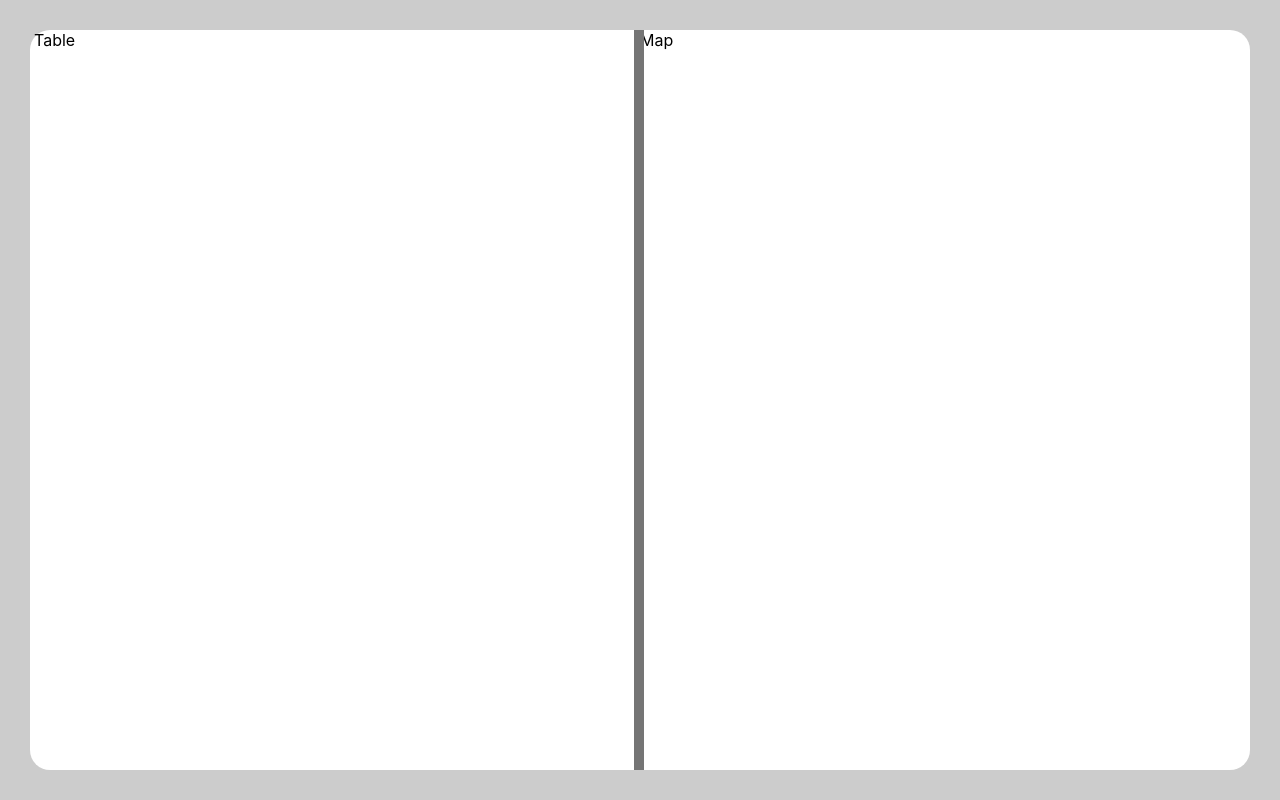
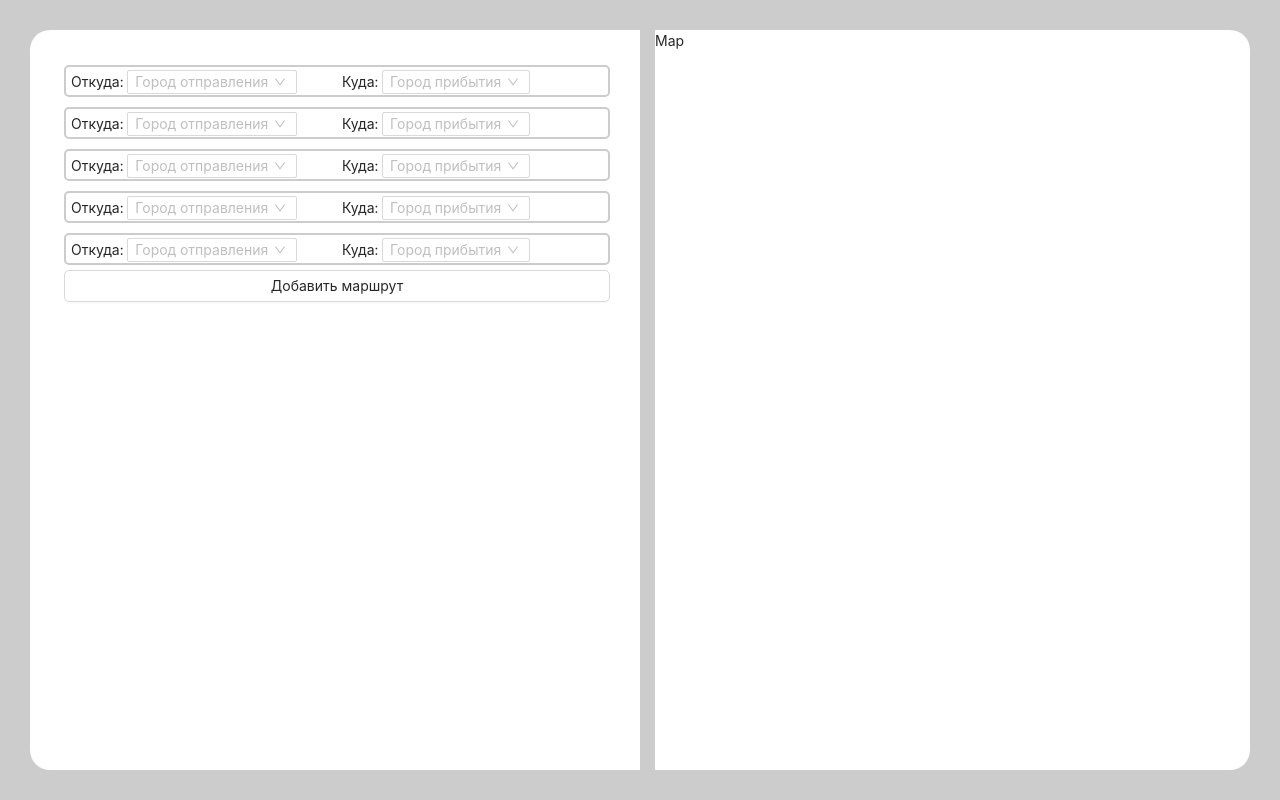
Before and after one commit to ArtsemKez/task, a React (Create React App) app: page / in a window 1280 px wide. Built offline with nearby package versions, Linux system fonts and the light colour scheme.

Commit message:
Layout Table.js (Add TableItems.js, TableItem.js & Add route button) & add Antd. Refactoring Tracker.js (resized).

```diff
--- a/package.json
+++ b/package.json
@@ -6,6 +6,7 @@
     "@testing-library/jest-dom": "^5.16.4",
     "@testing-library/react": "^13.0.1",
     "@testing-library/user-event": "^13.5.0",
+    "antd": "^4.19.5",
     "react": "^18.0.0",
     "react-dom": "^18.0.0",
     "react-scripts": "5.0.1",
--- a/src/App.css
+++ b/src/App.css
@@ -1,18 +1,6 @@
-/*#right_panel {*/
-/*    position: absolute;*/
-/*    width: 96px;*/
-/*    padding-left: 4px;*/
-/*    height: 100%;*/
-/*    right: 0;*/
-/*    background-color: #f0f0f0;*/
-/*}*/
-
-/*#resize {*/
-/*    background-color: #ccc;*/
-/*    position: absolute;*/
-/*    left: 0;*/
-/*    width: 40px;*/
-/*    height: 100%;*/
-/*    cursor: w-resize;*/
-
-/*}*/
+.App{
+    position: absolute;
+    background-color: #cccccc;
+    height: 100%;
+    width: 100%;
+}
--- a/src/App.js
+++ b/src/App.js
@@ -1,13 +1,14 @@
+import 'antd/dist/antd.css';
 import './App.css';
+
 import {Tracker} from "./components/Tracker/Tracker";
 
 function App() {
-
-  return (
-    <div>
-      <Tracker/>
-    </div>
-  );
+    return (
+        <div className={'App'}>
+            <Tracker/>
+        </div>
+    );
 }
 
 export default App;
--- a/src/components/Tracker/Map/Map.module.css
+++ b/src/components/Tracker/Map/Map.module.css
@@ -2,7 +2,7 @@
     display: flex;
     flex-direction: row;
     flex-grow: 1;
-    width: 50%;
+    width: calc(50% - 15px);
     height: 100%;
     min-width: 200px;
     position: absolute;
--- a/src/components/Tracker/Table/Table.js
+++ b/src/components/Tracker/Table/TableComponent.js
@@ -1,7 +1,8 @@
 import React, {useEffect} from "react";
-import style from "./Table.module.css"
+import style from "./TableComponent.module.css"
+import {TableItems} from "./TableItems/TableItems";
 
-export const Table = () => {
+export const TableComponent = () => {
 
     const resized = () => {
 
@@ -12,17 +13,10 @@ export const Table = () => {
         const trackerArea = document.getElementById('TrackerBody')
 
         const resize = (event) => {
-
-            let shift = mousePosition - event.screenX
             mousePosition = event.screenX
-
-            tableArea.style.width = (parseInt(mousePosition) - 30 + 'px')
+            tableArea.style.width = (parseInt(mousePosition) - 45 + 7 + 'px')
             mapArea.style.width = (parseInt(getComputedStyle(trackerArea, '').width) -
-                parseInt(getComputedStyle(tableArea, '').width)) + 'px'
-
-            console.log('table width:', tableArea.style.width)
-            console.log('shift:', shift)
-            console.log('mousePosition:', mousePosition)
+                parseInt(getComputedStyle(tableArea, '').width) - 15) + 'px'
         }
 
         resizedLine.addEventListener("mousedown", () => {
@@ -32,23 +26,20 @@ export const Table = () => {
         document.addEventListener("mouseup", () => {
             document.removeEventListener("mousemove", resize, false);
         }, false);
-
     }
 
     useEffect(() => {
         resized()
     }, [])
 
-
     return (
         <>
-
-
             <div id={'tableBody'} className={style.Table}>
-            Table
+                <div className={style.tableItems}>
+                    <TableItems/>
+                </div>
                 <div id={'resize'} className={style.resize}> </div>
-        </div>
-
-           </>
+            </div>
+        </>
     )
 }
--- a/src/components/Tracker/Table/Table.module.css
+++ b/src/components/Tracker/Table/TableComponent.module.css
@@ -15,12 +15,17 @@
     border-top-left-radius: 20px;
 }
 
+.tableItems{
+    overflow: auto;
+    width: 100%;
+}
+
 .resize {
-    background-color: #757575;
+    background-color: #ccc;
     position: absolute;
-    right: 0;
-    width: 10px;
+    right: -15px;
+    width: 15px;
     height: 100%;
+    cursor: w-resize;
     z-index: 10;
-    cursor: w-resize;
 }
--- /dev/null
+++ b/src/components/Tracker/Table/TableItems/TableItem/TableItem.js
@@ -0,0 +1,62 @@
+import React from "react";
+import style from "./TableItem.module.css"
+import {Select} from 'antd';
+
+
+export const TableItem = () => {
+
+    const {Option} = Select;
+
+    function onChange(value) {
+        console.log(`selected ${value}`);
+    }
+
+    function onSearch(val) {
+        console.log('search:', val);
+    }
+
+    return (
+        <div className={style.TableItem}>
+            <div className={style.from}>
+                Откуда: {' '}
+                <Select
+                    size={"small"}
+                    showSearch
+                    placeholder="Город отправления"
+                    optionFilterProp="children"
+                    onChange={onChange}
+                    onSearch={onSearch}
+                    filterOption={(input, option) =>
+                        option.children.toLowerCase().indexOf(input.toLowerCase()) >= 0
+                    }
+                >
+                    <Option value="Минск">Минск</Option>
+                    <Option value="Москва">Москва</Option>
+                    <Option value="Санкт-Петербург">Санкт-Петербург</Option>
+                    <Option value="Вильнюс">Вильнюс</Option>
+                    <Option value="Варшава">Варшава</Option>
+                </Select>
+            </div>
+            <div className={style.to}>
+                Куда: {' '}
+                <Select
+                    size={"small"}
+                    showSearch
+                    placeholder="Город прибытия"
+                    optionFilterProp="children"
+                    onChange={onChange}
+                    onSearch={onSearch}
+                    filterOption={(input, option) =>
+                        option.children.toLowerCase().indexOf(input.toLowerCase()) >= 0
+                    }
+                >
+                    <Option value="Минск">Минск</Option>
+                    <Option value="Москва">Москва</Option>
+                    <Option value="Санкт-Петербург">Санкт-Петербург</Option>
+                    <Option value="Вильнюс">Вильнюс</Option>
+                    <Option value="Варшава">Варшава</Option>
+                </Select>
+            </div>
+        </div>
+    )
+}
--- /dev/null
+++ b/src/components/Tracker/Table/TableItems/TableItem/TableItem.module.css
@@ -0,0 +1,21 @@
+.TableItem{
+    display: flex;
+    border: #cccccc solid 2px;
+    border-radius: 5px;
+    margin-block: 5px;
+    height: 32px;
+    padding-top: 2.5px;
+    min-width: 415px;
+}
+
+.from{
+    padding-left: 5px;
+    width: 50%;
+    min-width: 220px;
+}
+
+.to{
+    padding-left: 5px;
+    width: 50%;
+    min-width: 220px;
+}
--- /dev/null
+++ b/src/components/Tracker/Table/TableItems/TableItems.js
@@ -0,0 +1,17 @@
+import React from "react";
+import styles from "./TableItems.module.css"
+import {TableItem} from "./TableItem/TableItem";
+import {Button} from "antd";
+
+export const TableItems = () => {
+    return(
+        <div className={styles.TableItemsBody}>
+            <TableItem/>
+            <TableItem/>
+            <TableItem/>
+            <TableItem/>
+            <TableItem/>
+            <Button style={{borderRadius:'5px', minWidth:'415px'}} block>Добавить маршрут</Button>
+        </div>
+    )
+}
--- /dev/null
+++ b/src/components/Tracker/Table/TableItems/TableItems.module.css
@@ -0,0 +1,23 @@
+.TableItemsBody {
+    margin: 30px;
+    width: calc(100% - 60px);
+    display: flex;
+    flex-direction: column;
+}
+
+.ButtonAdd {
+    display: flex;
+    justify-content: center;
+    border: #88ff06 solid 2px;
+    color: #88ff06;
+    border-radius: 5px;
+    margin-block: 5px;
+    height: 32px;
+    padding-top: 2.5px;
+    min-width: 415px;
+
+}
+
+.ButtonAdd:hover{
+    box-shadow: #88ff06;
+}
--- a/src/components/Tracker/Tracker.js
+++ b/src/components/Tracker/Tracker.js
@@ -1,12 +1,12 @@
 import React from "react";
 import style from "./Tracker.module.css"
-import {Table} from "./Table/Table";
+import {TableComponent} from "./Table/TableComponent";
 import {Map} from "./Map/Map";
 
 export const Tracker = () => {
     return(
         <div id={'TrackerBody'} className={style.Tracker}>
-            <Table/>
+            <TableComponent/>
             <Map/>
         </div>
     )
--- a/src/index.css
+++ b/src/index.css
@@ -5,6 +5,8 @@ body {
     sans-serif;
   -webkit-font-smoothing: antialiased;
   -moz-osx-font-smoothing: grayscale;
+  width: 100%;
+  height: 100%;
   background-color: #ccc;
 }
 
```
Also changed, not shown: 1 other file (tests, documents, lock files or other folders).
